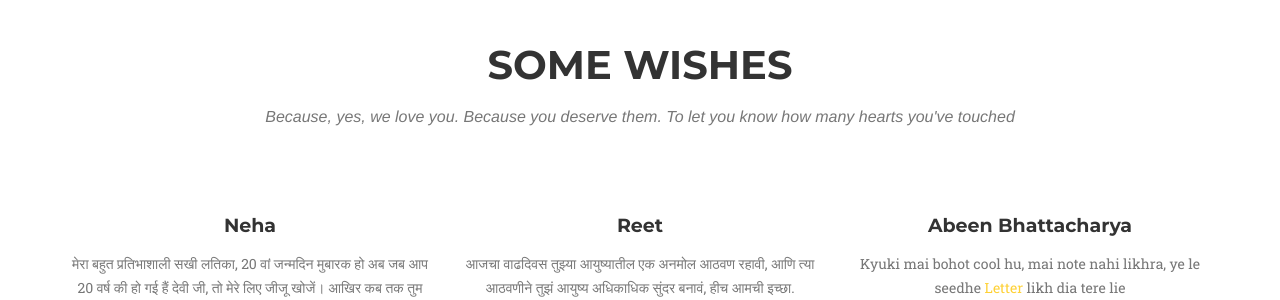
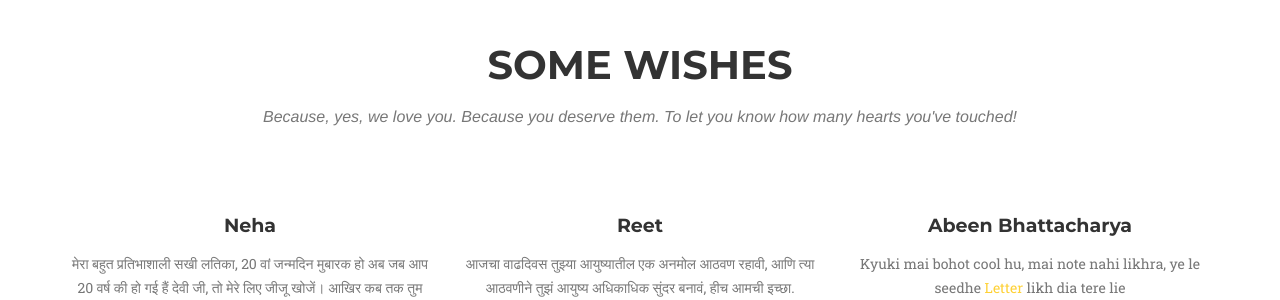
Before and after one commit to latikaturns20/latikaturns20.github.io, a Jekyll site: the page built from index.html, in a window 1280 px wide and 900 px high, scrolled down 673 px. Shown: the part 152-452 px from the top of the window. Built offline with Jekyll 4.4.1, drawn with Linux system fonts in a browser that asks for light colours; some web fonts are replaced.

Commit message:
minor change

```diff
--- a/_includes/services.html
+++ b/_includes/services.html
@@ -8,7 +8,7 @@
 
 Because you deserve them.
 
-To let you know how many hearts you've touched</h3>
+To let you know how many hearts you've touched!</h3>
                 </div>
             </div>
             <div class="row text-center">
```
Also changed, not shown: 8 other files.
